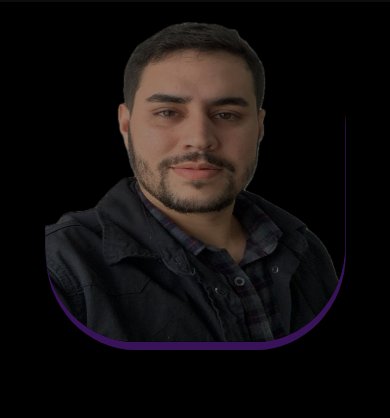
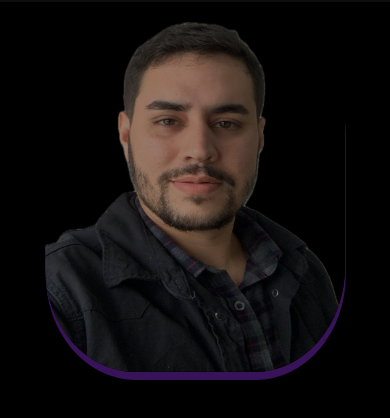
Before and after one commit to santos-erick/portfolio-cv, a plain HTML site: page about.html in a window 390 px wide. Shown: the part 64-482 px from the top of the page. Drawn offline with Linux system fonts and the light colour scheme.

Commit message:
perf-image

```diff
--- a/Styles/style.css
+++ b/Styles/style.css
@@ -269,7 +269,7 @@ img {
 
     .apresentacao__imagem__about {
         width: 300px;
-        height: 320px;
+        height: 350px;
     }
 
 }
```
